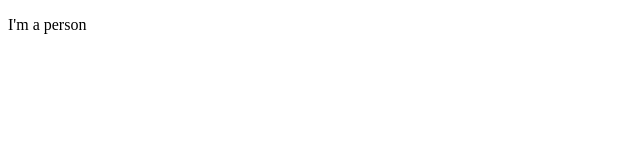
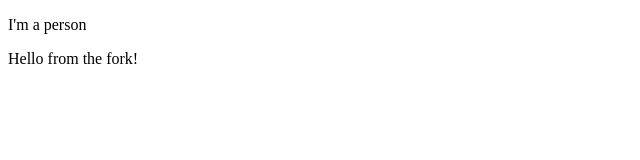
Before and after one commit to dktest1/myfirstrepo, a React (Create React App) app: page / in a window 1280 px wide. Shown: the top 160 px of the page, without its empty margins (0-640 px from the left). Built offline with nearby package versions, Linux system fonts and the light colour scheme.

Commit message:
hello from the fork

```diff
--- a/src/App.js
+++ b/src/App.js
@@ -7,6 +7,7 @@ class App extends React.Component {
     return (
       <div>
         <Person name="Dan" />
+        <p>Hello from the fork!</p>
       </div>
     );
   }
```
